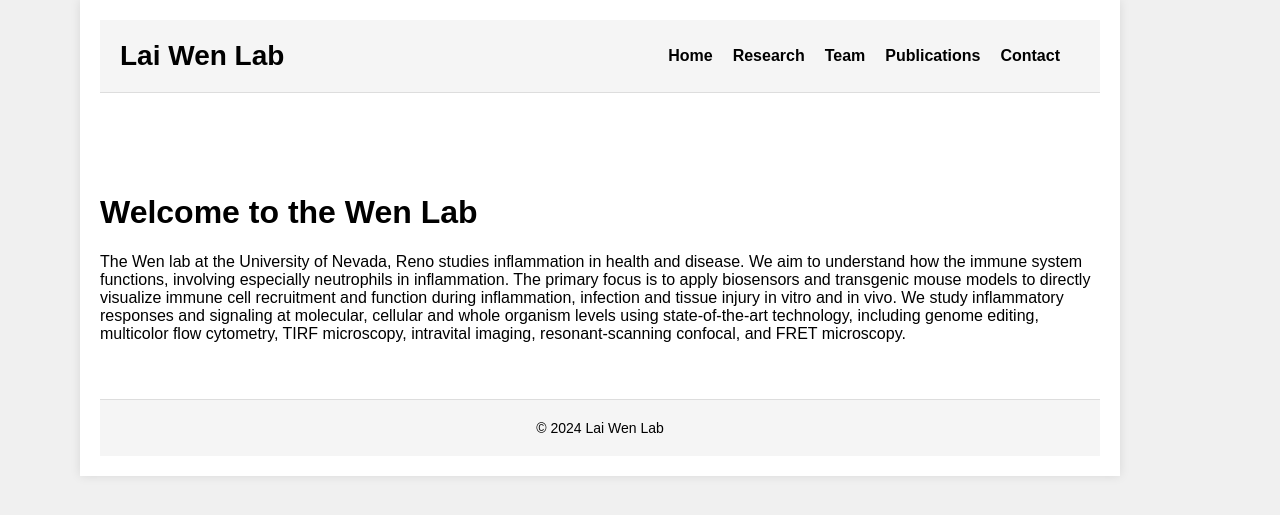
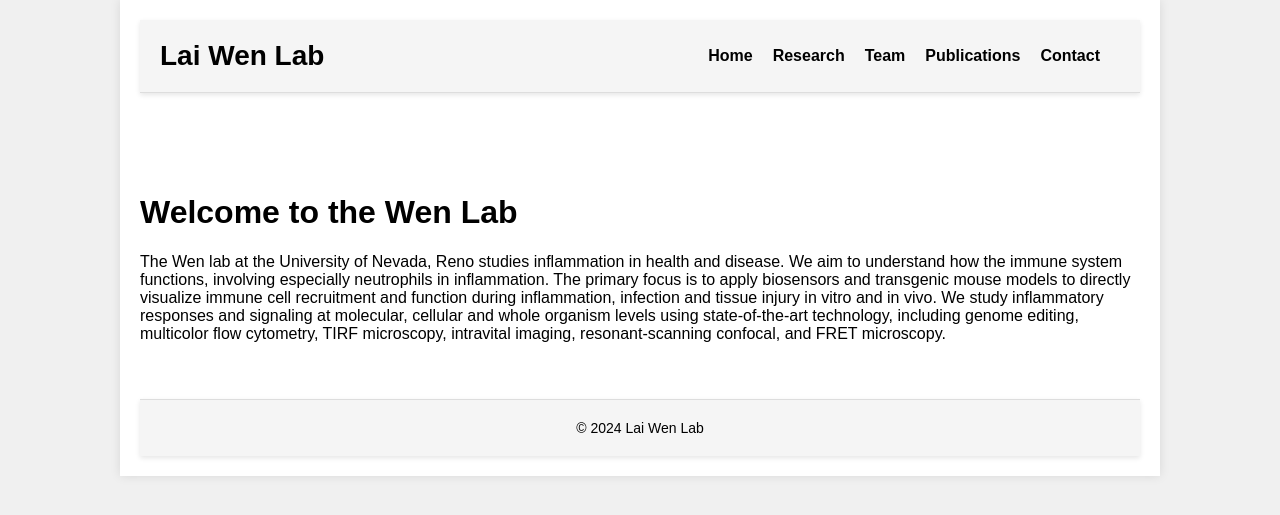
Before and after one commit to laiwenlab/laiwenlab.github.io, a Jekyll site: the page built from index.md, in a window 1280 px wide. Shown: the top 515 px of the page. Built offline with Jekyll 4.4.1, drawn with Linux system fonts in a browser that asks for light colours.

Commit message:
Update styles.css

```diff
--- a/assets/styles.css
+++ b/assets/styles.css
@@ -1,15 +1,55 @@
-/* Apply margin and padding to the entire body */
+/* General body styling */
 body {
-    margin: 50px auto; /* 50px margin top and bottom, auto for horizontal centering */
-    padding: 20px;     /* Optional padding */
-    max-width: 1200px; /* Set a maximum width for your content */
+    margin: 0; /* Remove fixed margins for better responsiveness */
+    padding: 0;
+    font-family: Arial, sans-serif;
     background-color: #f5f5f5; /* Optional: Change background color */
 }
 
-/* For specific content, like header and footer */
+/* Center the content and apply a max width for larger screens */
+.container {
+    margin: 50px auto; /* Center the container horizontally and apply vertical margin */
+    padding: 20px;
+    max-width: 1200px; /* Set a maximum width for content */
+    width: 100%; /* Allow the container to scale with screen size */
+    background-color: #ffffff; /* Ensure the content has a white background */
+    box-shadow: 0 0 10px rgba(0, 0, 0, 0.1); /* Add shadow for a framed look */
+}
+
+/* Header and footer styling */
 header, footer {
-    margin-bottom: 40px; /* Adjust bottom margin of header and footer */
-    padding: 10px;
+    margin-bottom: 40px;
+    padding: 20px;
     background-color: #f0f0f0;
     text-align: center;
+    box-shadow: 0 2px 5px rgba(0, 0, 0, 0.1); /* Subtle shadow to make header and footer stand out */
 }
+
+/* Responsive adjustments */
+@media (max-width: 768px) {
+    .container {
+        padding: 15px;
+        margin: 30px auto; /* Slightly reduce margins for medium screens */
+    }
+
+    header, footer {
+        padding: 15px;
+        text-align: left; /* Align header and footer content left for smaller screens */
+    }
+}
+
+@media (max-width: 480px) {
+    .container {
+        padding: 10px;
+        margin: 20px auto;
+    }
+
+    header, footer {
+        padding: 10px;
+        text-align: left; /* For phones, align text left */
+    }
+
+    h1 {
+        font-size: 18px; /* Reduce heading size for mobile */
+    }
+}
```
